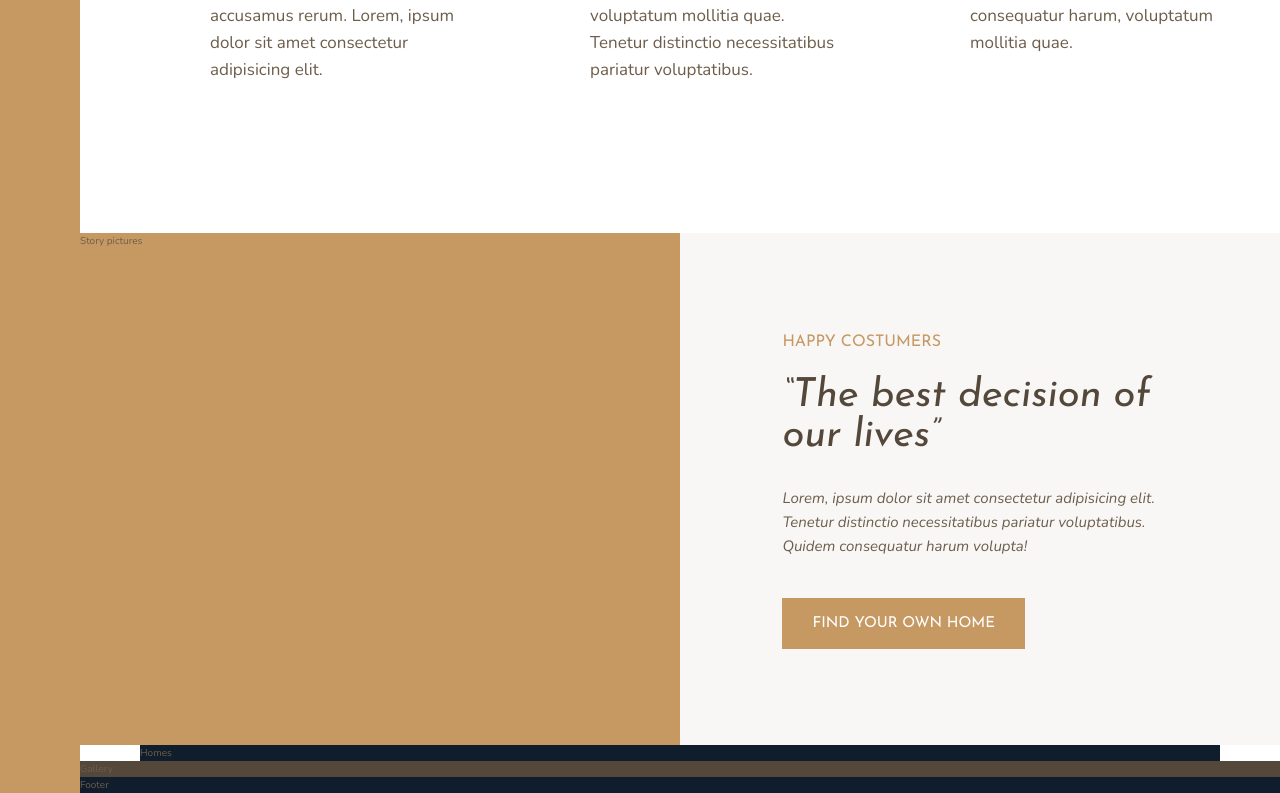
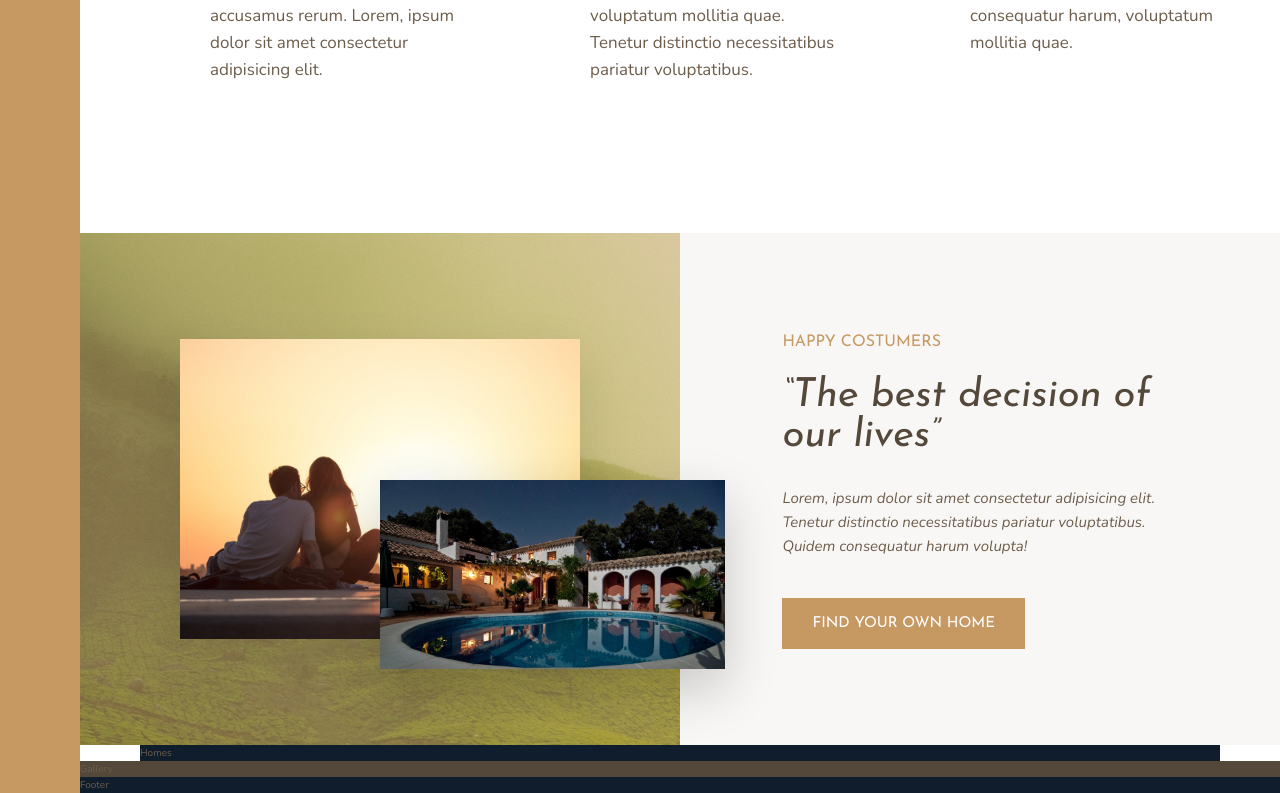
Before and after one commit to caiolv/nexter, a React (Create React App) app: page / in a window 1280 px wide. Shown: the part 1075-1868 px from the top of the page. Built offline with nearby package versions, Linux system fonts and the light colour scheme.

Commit message:
add: story pictures

```diff
--- a/src/components/Story.js
+++ b/src/components/Story.js
@@ -1,10 +1,13 @@
 import React from "react";
+import story1 from '../images/story-1.jpeg';
+import story2 from '../images/story-2.jpeg';
 
 export default function Story() {
   return (
     <>
         <div className="story__pictures">
-            Story pictures
+            <img src={story1} alt="Couple with new house" className="story__img--1" />
+            <img src={story2} alt="New house" className="story__img--2" />
         </div>
         <div className="story__content">
             <h3 class="heading-3 mb-sm">Happy Costumers</h3>
--- a/src/styles/components/_story.scss
+++ b/src/styles/components/_story.scss
@@ -2,6 +2,28 @@
     &__pictures {
         background-color: $color-primary;
         grid-column: full-start / col-end 4;
+        background-image: linear-gradient(rgba($color-primary, .5), rgba($color-primary, .5)),
+                          url(../../images/back.jpg);
+
+        display: grid;
+        grid-template-rows: repeat(6, 1fr);
+        grid-template-columns: repeat(6, 1fr);
+        align-items: center;
+    }
+
+    &__img--1 {
+        width: 100%;
+        grid-row: 2 / 6;
+        grid-column: 2 / 6;
+        box-shadow: 0 2rem 5rem rgba(#000, .1);
+    }
+
+    &__img--2 {
+        width: 115%;
+        grid-row: 4 / 6;
+        grid-column: 4 / 7;
+        z-index: 20;
+        box-shadow: 0 2rem 5rem rgba(#000, .2);
     }
 
     &__content {
```
